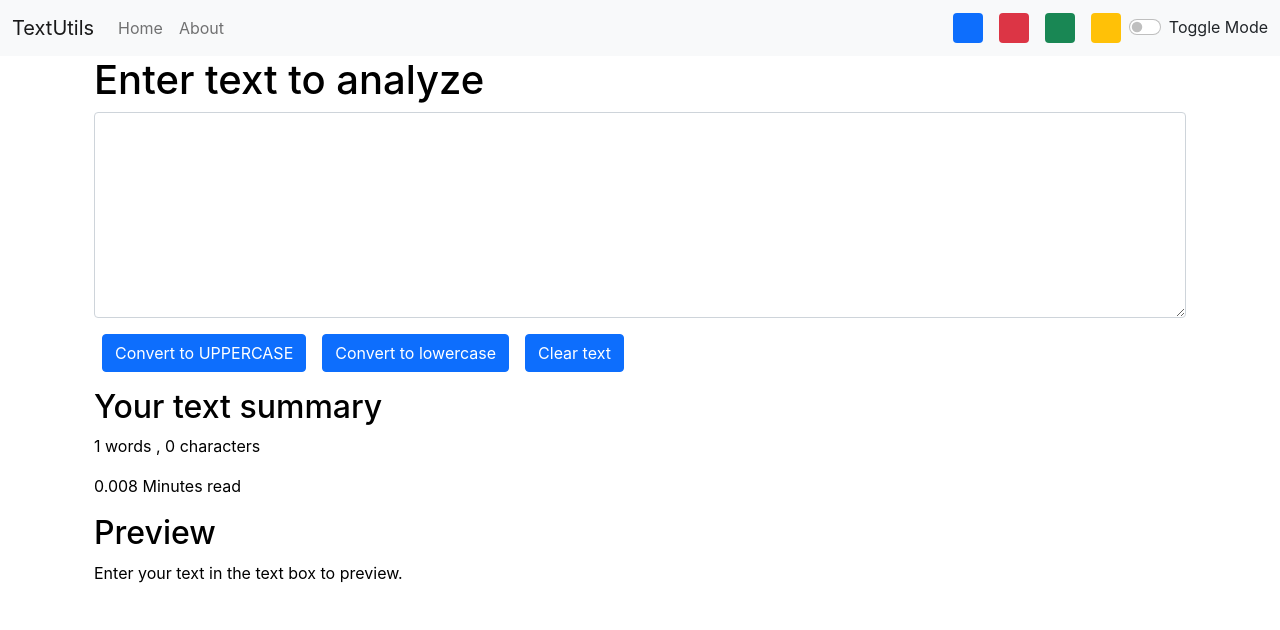
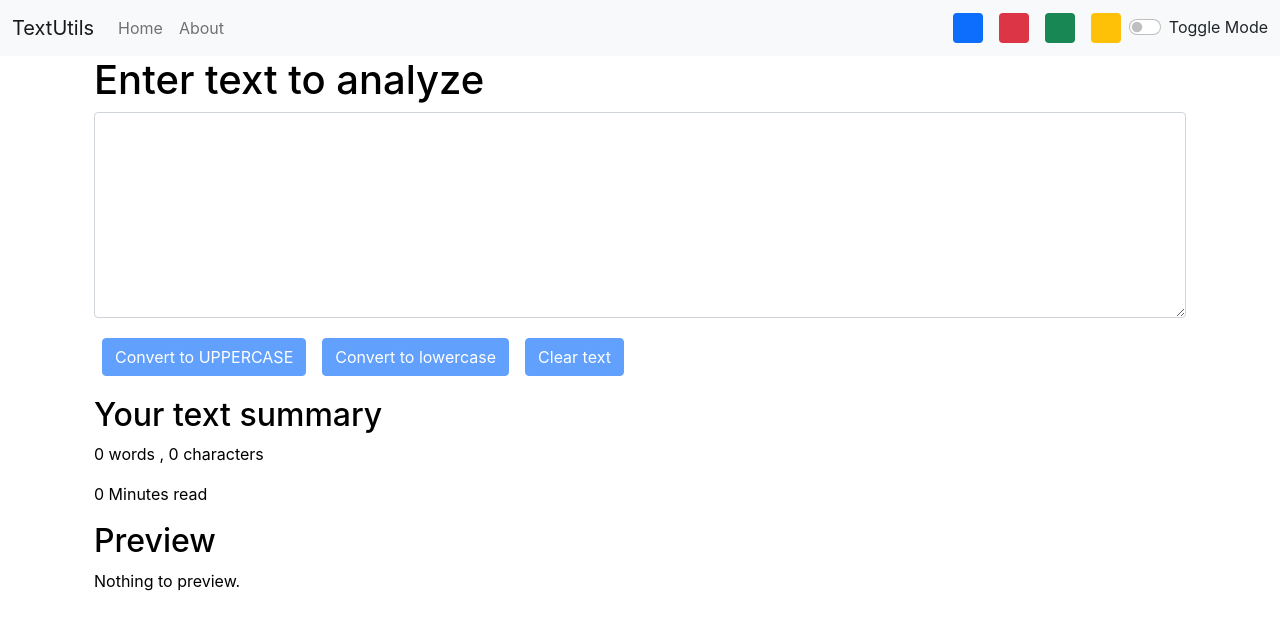
Before and after one commit to shubhamjain2205/TextUtils-React, a React (Create React App) app: page / in a window 1280 px wide. Shown: the top 630 px of the page. Built offline with nearby package versions, Linux system fonts and the light colour scheme.

Commit message:
Update TextForm.js

```diff
--- a/src/components/TextForm.js
+++ b/src/components/TextForm.js
@@ -36,18 +36,18 @@
         <div className="mb-3">
             <textarea className="form-control" value={text} style={{backgroundColor: props.mode==='dark'?'black':'white', color: props.mode==='dark'?'white':'black'}} onChange={handleOnChange} id="myBox" rows="8"></textarea>
         </div>
-        <button className="btn btn-primary mx-2" onClick={HandleUpClick}>Convert to UPPERCASE</button>
-        <button className="btn btn-primary mx-2" onClick={HandleLoClick}>Convert to lowercase</button>
-        <button className="btn btn-primary mx-2" onClick={HandleClearClick}>Clear text</button>
+        <button disabled={text.length===0} className="btn btn-primary mx-2 my-1" onClick={HandleUpClick}>Convert to UPPERCASE</button>
+        <button disabled={text.length===0} className="btn btn-primary mx-2 my-1" onClick={HandleLoClick}>Convert to lowercase</button>
+        <button disabled={text.length===0} className="btn btn-primary mx-2 my-1" onClick={HandleClearClick}>Clear text</button>
 
 
     </div>
     <div className="container my-3"  style={{color: props.mode==='dark'?'white':'black'}}>
         <h2>Your text summary</h2>
-        <p>{text.split(" ").length} words , {text.length} characters</p>
-        <p>{0.008 * text.split(" ").length} Minutes read</p>
+        <p>{text.split(" ").filter((element)=>{return element.length != 0}).length} words , {text.length} characters</p>
+        <p>{0.008 * text.split(" ").filter((element)=>{return element.length != 0}).length} Minutes read</p>
         <h2>Preview</h2>
-        <p>{text.length>0?text:"Enter your text in the text box to preview."}</p>
+        <p>{text.length>0?text:"Nothing to preview."}</p>
     </div>
     </>
   );
```
